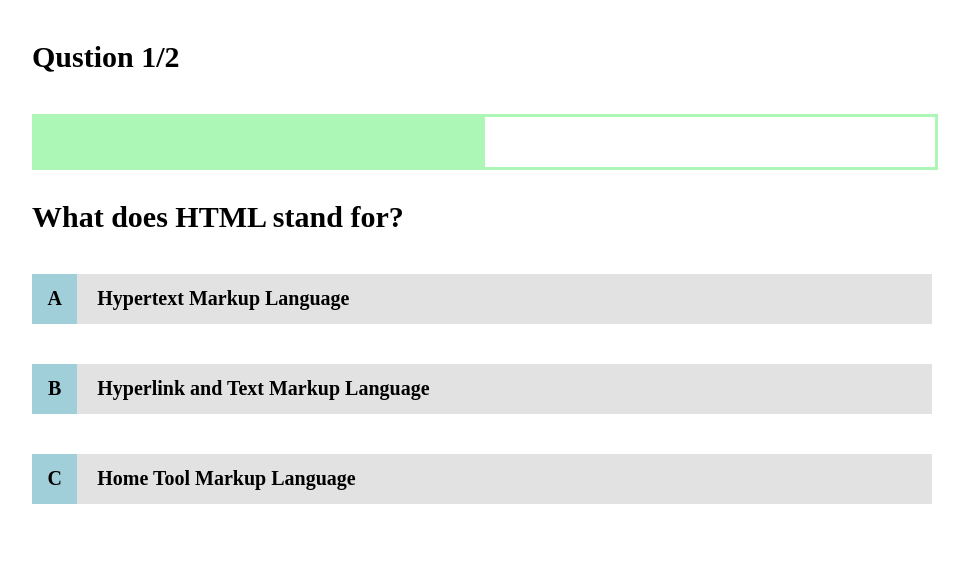
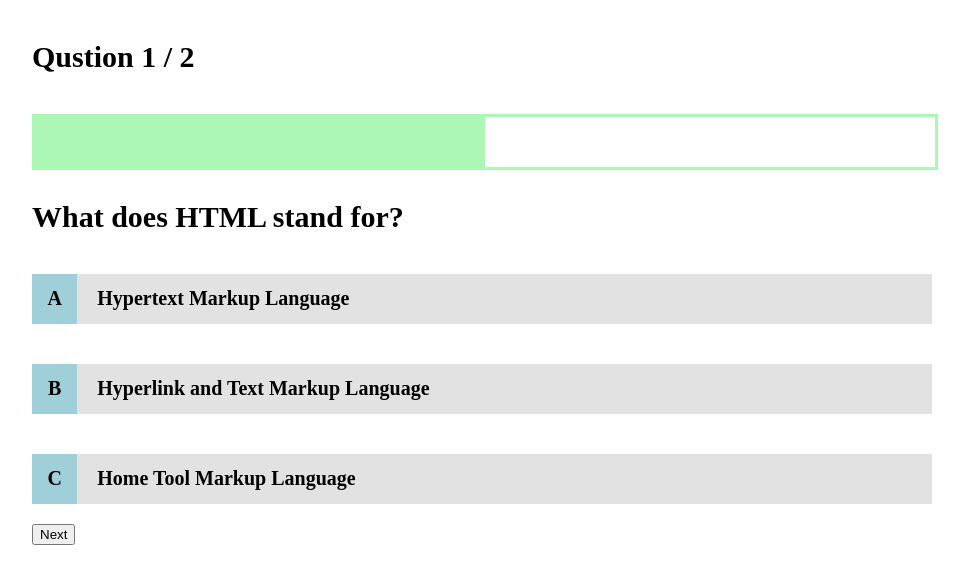
Before and after one commit to Lordfroze/webreaktifvue3, a Vue app in the folder vue-quiz/: page /#/quiz/1 in a window 1280 px wide. Shown: the top 584 px of the page, without its empty margins (158-1127 px from the left). Built offline with nearby package versions, Linux system fonts and the light colour scheme.

Commit message:
Membuat Dinamis Nomor Halaman Pertanyaan

```diff
--- a/vue-quiz/src/components/QuizContent.vue
+++ b/vue-quiz/src/components/QuizContent.vue
@@ -1,7 +1,7 @@
 <script setup>
 import { defineProps } from 'vue'; // mengimpor defineProps dari vue
 
-const {question} = defineProps(['question']); // mendefinisikan props question
+const {question} = defineProps(['question']); // mendefinisikan props question yang diterima dari :question pada Quiz.vue baris 20
 
 </script>
 
@@ -11,9 +11,9 @@
     </section>
 
     <section id="options-container">
-        <div class="option" v-for = "option in question.answers" :key="option.id"> <!-- menampilkan opsi jawaban dengan label dan teks -->
-            <p class="option-label">{{option.label}}</p>
-            <p class="option-value">{{option.text}}</p>
+        <div class="option" v-for = "option in question.answers" :key="option.id"> <!-- menampilkan opsi jawaban dengan perulangan dari question.answers -->
+            <p class="option-label">{{option.label}}</p> <!-- menampilkan label opsi jawaban -->
+            <p class="option-value">{{option.text}}</p> <!-- menampilkan teks opsi jawaban -->
         </div>
     </section>
 </template>
--- a/vue-quiz/src/components/QuizHeader.vue
+++ b/vue-quiz/src/components/QuizHeader.vue
@@ -1,6 +1,11 @@
+<script setup>
+import { defineProps } from 'vue'; // mengimport defineProps dari vue
+const  {questionPage} = defineProps(['questionPage']); // mendefinisikan props questionPage dengan destructuring
+</script>
+
 <template>
     <header>
-        <h4>Qustion 1/2</h4>
+        <h4>Qustion {{questionPage}}</h4> <!-- menampilkan nomor halaman pertanyaan -->
         <div class="bar">
             <div class="bar-progress"></div>
         </div>
--- a/vue-quiz/src/views/Quiz.vue
+++ b/vue-quiz/src/views/Quiz.vue
@@ -1,23 +1,41 @@
 <script setup>
 import QuizContent from '@/components/QuizContent.vue';
 import QuizHeader from '@/components/QuizHeader.vue';
-import { useRoute } from 'vue-router';
-import quizes from '../data/quizes.json';
-import {ref} from 'vue';
+import { useRoute } from 'vue-router'; // mengimport useRoute dari vue-router
+import quizes from '../data/quizes.json'; // mengimport data quizes dari file json
+import {ref, watch} from 'vue'; // mengimport ref dari vue
 
 const route = useRoute(); // mengambil parameter id dari url
 const quizId = parseInt(route.params.id); // mengubah parameter id menjadi integer
-const quiz = quizes.find((q) => q.id === quizId); // mencari quiz dengan id yang sesuai
+const quiz = quizes.find((q) => q.id === quizId); // mencari quiz dengan id yang sesuai pada quizes.json
 
 const currentQuestionIndex = ref(0); // membuat ref untuk menyimpan index pertanyaan yang sedang ditampilkan
 console.log(quiz); // menampilkan quiz yang sedang ditampilkan
+
+// membuat ref untuk menyimpan nomor halaman pertanyaan
+const questionPage = ref(`
+    ${currentQuestionIndex.value + 1} / ${quiz.questions.length}
+`);
+
+// menggunakan fungsi watch untuk memantau perubahan nilai currentQuestionIndex dan mengupdate nilai questionPage.value
+watch(
+    () => currentQuestionIndex.value,
+    () => {
+        questionPage.value = `
+        ${currentQuestionIndex.value + 1} / ${quiz.questions.length}
+        `;
+    }
+);
 </script>
 
 
 <template>
 
-    <QuizHeader/>
-    <QuizContent :question="quiz.questions[currentQuestionIndex]" />    <!-- menampilkan pertanyaan yang sedang ditampilkan -->
+    <QuizHeader :question-page="questionPage" /> <!-- menampilkan nomor halaman pertanyaan -->
+    <QuizContent :question="quiz.questions[currentQuestionIndex]" />    <!-- menampilkan pertanyaan dengan request data ke QuizContent.vue -->
+    <!-- menampilkan tombol next jika panjang pertanyaan lebih dari currentQuestionIndex -->
+    <button @click="currentQuestionIndex++"
+    :disabled="currentQuestionIndex >= quiz.questions.length - 1">Next</button>
 </template>
 
 <style scoped>
```
